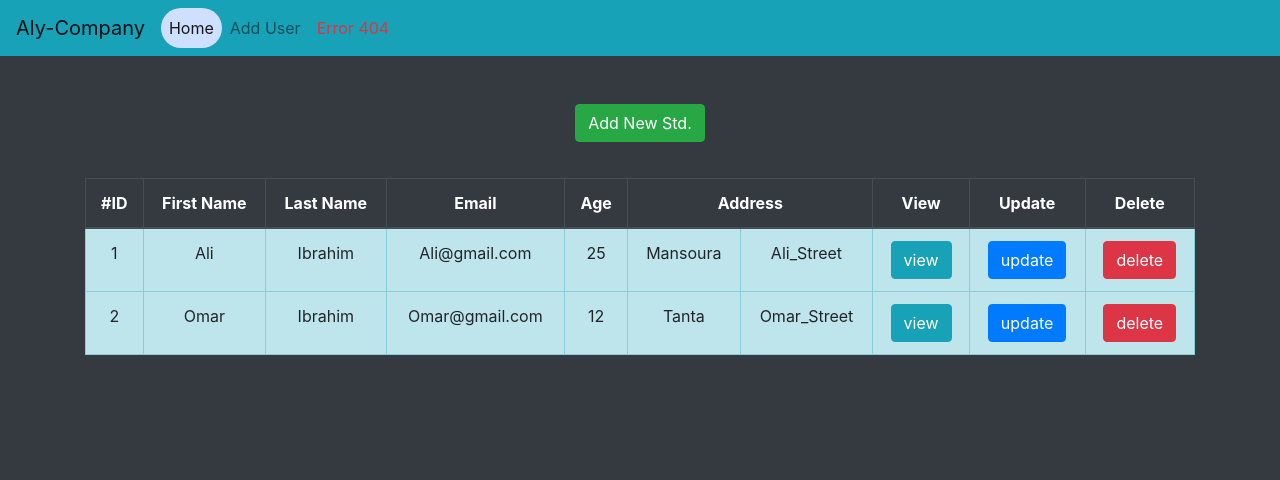
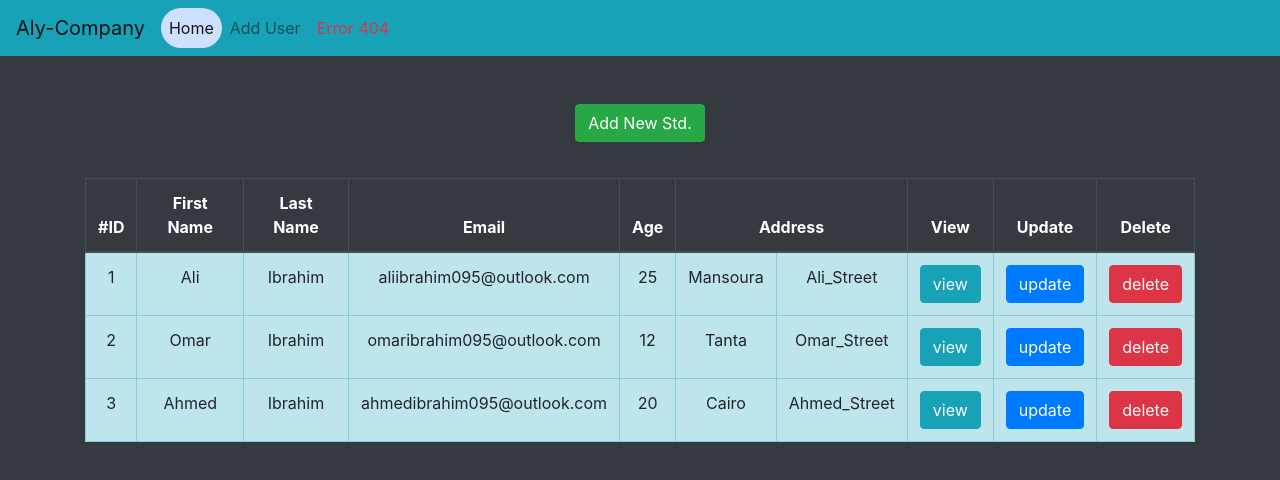
Before and after one commit to aliibrahim095/Angular-CRUD-With-API, an Angular app: page /home in a window 1280 px wide. Shown: the top 480 px of the page. Built offline with nearby package versions, Linux system fonts and the light colour scheme; data requests are answered from the project's data file.

Commit message:
add user service

```diff
--- a/src/app/Components/home/home.component.html
+++ b/src/app/Components/home/home.component.html
@@ -25,26 +25,14 @@
           <td>{{ employee.lname }}</td>
           <td>{{ employee.age }}</td>
         </tr> -->
-          <tr>
-            <td>1</td>
-            <td>Ali</td>
-            <td>Ibrahim</td>
-            <td>Ali@gmail.com</td>
-            <td>25</td>
-            <td>Mansoura</td>
-            <td>Ali_Street</td>
-            <td><button href="#" class="btn btn-info">view</button></td>
-            <td><button href="#" class="btn btn-primary">update</button></td>
-            <td><button href="#" class="btn btn-danger">delete</button></td>
-          </tr>
-          <tr>
-            <td>2</td>
-            <td>Omar</td>
-            <td>Ibrahim</td>
-            <td>Omar@gmail.com</td>
-            <td>12</td>
-            <td>Tanta</td>
-            <td>Omar_Street</td>
+          <tr *ngFor="let usr of users">
+            <td>{{usr.id}}</td>
+            <td>{{usr.fname}}</td>
+            <td>{{usr.lname}}</td>
+            <td>{{usr.email}}</td>
+            <td>{{usr.age}}</td>
+            <td>{{usr.address.city}}</td>
+            <td>{{usr.address.street}}</td>
             <td><button href="#" class="btn btn-info">view</button></td>
             <td><button href="#" class="btn btn-primary">update</button></td>
             <td><button href="#" class="btn btn-danger">delete</button></td>
--- a/src/app/Components/home/home.component.ts
+++ b/src/app/Components/home/home.component.ts
@@ -1,4 +1,5 @@
 import { Component, OnInit } from '@angular/core';
+import { UsersService } from 'src/app/Services/users.service';
 
 @Component({
   selector: 'app-home',
@@ -8,9 +9,15 @@ import { Component, OnInit } from '@angular/core';
 })
 export class HomeComponent implements OnInit {
 
-  constructor() { }
-
+  constructor(private usrService:UsersService) { }
+  users;
   ngOnInit(): void {
+    this.usrService.getAllUsers().subscribe(
+      (res)=>{
+        this.users=res;
+      },
+      (err)=>{console.log(err);}
+    )
   }
 
 }
--- /dev/null
+++ b/src/app/Services/users.service.ts
@@ -0,0 +1,25 @@
+import { HttpClient, HttpClientModule } from '@angular/common/http';
+import { Injectable } from '@angular/core';
+
+@Injectable({
+  providedIn: 'root'
+})
+export class UsersService {
+
+  baseUrl="http://localhost:3000/users";
+  constructor(private myClient:HttpClient) {
+
+   }
+   getAllUsers(){
+     return this.myClient.get(this.baseUrl);
+   }
+   getUserById(id){
+     return this.myClient.get(this.baseUrl+'/'+id);
+   }
+   AddNewUser(user){
+     return this.myClient.post(this.baseUrl,user);
+   }
+   DeleteUserById(id){
+    return this.myClient.delete(this.baseUrl+'/'+id);
+  }
+}
--- a/src/app/app-routing.module.ts
+++ b/src/app/app-routing.module.ts
@@ -1,10 +1,22 @@
+import { HomeComponent } from './Components/home/home.component';
 import { NgModule } from '@angular/core';
 import { RouterModule, Routes } from '@angular/router';
+import { AdduserComponent } from './Components/adduser/adduser.component';
+import { UpdateuserComponent } from './Components/updateuser/updateuser.component';
+import { UserdetailsComponent } from './Components/userdetails/userdetails.component';
+import { ErrorpageComponent } from './Components/errorpage/errorpage.component';
 
-const routes: Routes = [];
+const routes: Routes = [
+  { path: '', redirectTo: 'home', pathMatch: 'full' },
+  { path: 'home', component: HomeComponent },
+  { path: 'adduser', component: AdduserComponent },
+  { path: 'updateuser', component: UpdateuserComponent },
+  { path: 'users/:id', component: UserdetailsComponent },
+  { path: '**', component: ErrorpageComponent },
+];
 
 @NgModule({
   imports: [RouterModule.forRoot(routes)],
-  exports: [RouterModule]
+  exports: [RouterModule],
 })
-export class AppRoutingModule { }
+export class AppRoutingModule {}
```
Also changed, not shown: src/app/app.module.ts (+14 -10 lines).
